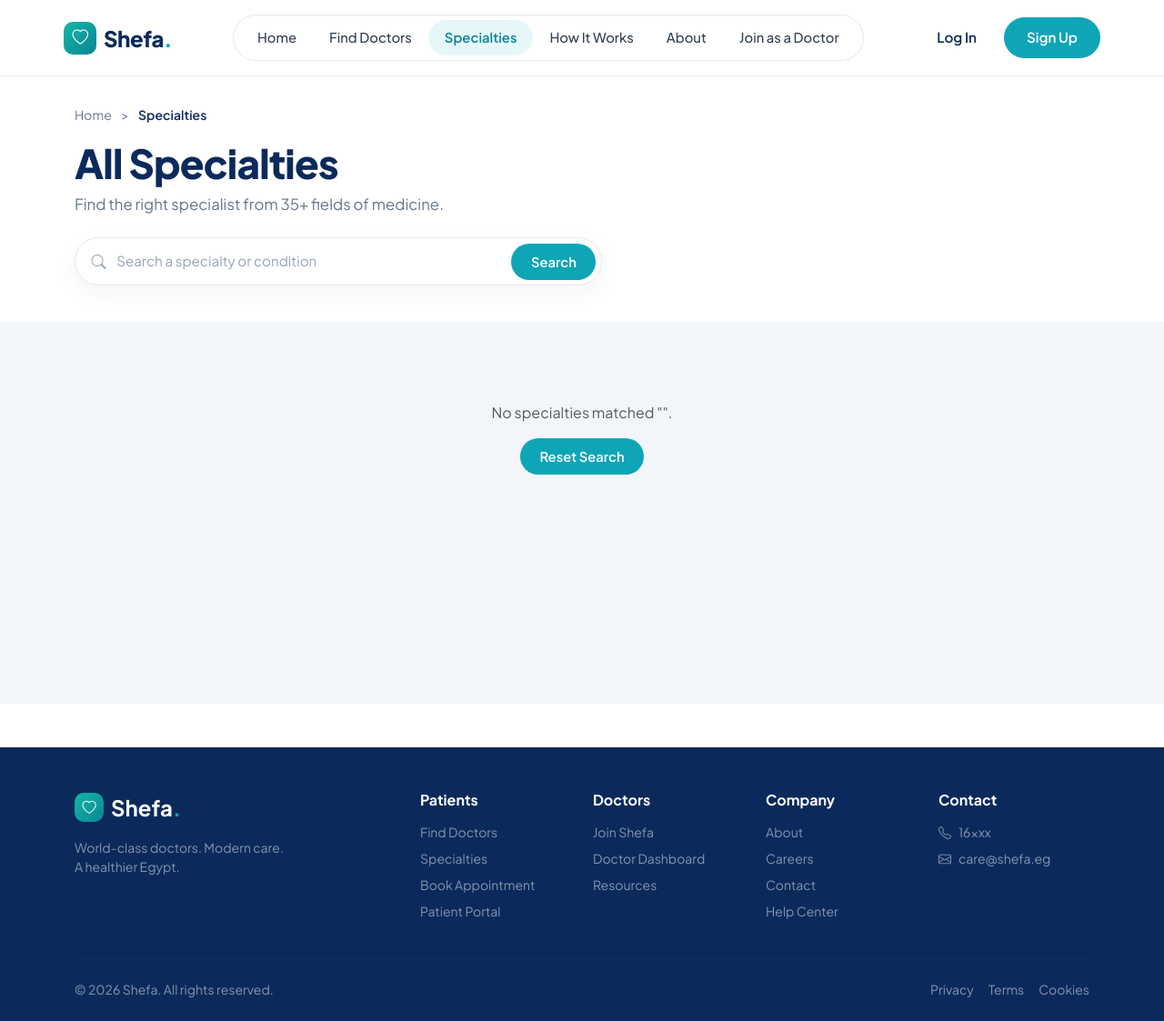
After one commit to dinashraf2006-wq/Medicare-Clinic-Management-Appointment-System, an ASP.NET Core app: template MediCare.Web/Views/Specialties/Index.cshtml in a window 1280 px wide. The commit adds this page. Shown: the whole page at 91% size. Run offline with ASP.NET Core 8, Linux system fonts and the light colour scheme; the template is opened without the code that fills it, so the values that code supplies are empty; style sheets or scripts are compiled from the project's sources.

Commit message:
added specilizations page

```diff
--- a/MediCare.Data/Repositories/IUnitOfWork.cs
+++ b/MediCare.Data/Repositories/IUnitOfWork.cs
@@ -10,6 +10,7 @@ public interface IUnitOfWork : IDisposable
 
     // Member 2 - Doctors
     IDoctorRepository Doctors { get; }
+    ISpecializationRepository Specialization { get; }
 
     // Generic access to any other table (Doctors, Patients, ...)
     IGenericRepository<T> Repository<T>() where T : class;
--- a/MediCare.Data/Repositories/UnitOfWork.cs
+++ b/MediCare.Data/Repositories/UnitOfWork.cs
@@ -10,6 +10,7 @@ public class UnitOfWork : IUnitOfWork
     private IPrescriptionRepository? _prescriptions;
 
     private IDoctorRepository? _doctors;
+    private ISpecializationRepository? _specialization;
 
     public UnitOfWork(ApplicationDbContext context)
     {
@@ -28,6 +29,9 @@ public class UnitOfWork : IUnitOfWork
     public IDoctorRepository Doctors =>
         _doctors ??= new DoctorRepository(_context);
 
+    public ISpecializationRepository Specialization =>
+        _specialization ??= new SpecializationRepository(_context);
+
     public IGenericRepository<T> Repository<T>() where T : class
     {
         if (!_repositories.TryGetValue(typeof(T), out var repo))
--- a/MediCare.Services/Doctors/DoctorService.cs
+++ b/MediCare.Services/Doctors/DoctorService.cs
@@ -6,7 +6,6 @@ namespace MediCare.Services.Doctors
     {
         Task<IEnumerable<DoctorDto>> SearchDoctorsAsync(string? doctorName, string? specialty, decimal? minFee, decimal? maxFee, string? city = null);
         Task<IEnumerable<string>> GetAvailableCitiesAsync();
-
         Task<IEnumerable<DoctorDto>> GetTopDoctorsAsync(int count = 4);
     }
 
--- a/MediCare.Services/Doctors/DoctorsServiceCollectionExtensions.cs
+++ b/MediCare.Services/Doctors/DoctorsServiceCollectionExtensions.cs
@@ -2,7 +2,7 @@ using Microsoft.Extensions.DependencyInjection;
 
 namespace MediCare.Services.Doctors
 {
-    public static class DoctorsServiceCollectionExtensions
+    public static class SpecializationServiceCollectionExtensions
     {
         public static IServiceCollection AddDoctorServices(this IServiceCollection services)
         {
--- a/MediCare.Web/Program.cs
+++ b/MediCare.Web/Program.cs
@@ -6,6 +6,7 @@ using MediCare.Web.DevTools;
 using Microsoft.AspNetCore.Identity;
 using Microsoft.EntityFrameworkCore;
 using MediCare.Services.Doctors;
+using MediCare.Services.Specializations;
 
 var builder = WebApplication.CreateBuilder(args);
 
@@ -33,6 +34,7 @@ builder.Services.AddScoped<IUnitOfWork, UnitOfWork>();
 
 // ---------- Member 2: Doctors ----------
 builder.Services.AddDoctorServices();
+builder.Services.AddSpecializationServices();
 
 
 // ---------- Member 5: Medical Records & Prescriptions ----------
--- /dev/null
+++ b/MediCare.Web/Views/Specialties/Index.cshtml
@@ -0,0 +1,93 @@
+@model MediCare.Web.Models.Specialties.SpecialtiesViewModel
+
+@{
+    ViewData["Title"] = "All Specialties";
+}
+
+@section Styles {
+    <link rel="stylesheet" href="~/css/specialties-page.css" asp-append-version="true" />
+}
+
+<section class="shefa-specialties-hero">
+    <div class="container">
+        <nav class="shefa-breadcrumb" aria-label="Breadcrumb">
+            <a asp-controller="Home" asp-action="Index">Home</a>
+            <span class="mx-2">&gt;</span>
+            <span class="current">Specialties</span>
+        </nav>
+
+        <h1 class="shefa-page-title">All Specialties</h1>
+        <p class="shefa-page-subtitle">Find the right specialist from 35+ fields of medicine.</p>
+
+        <form asp-controller="Specialties" asp-action="Index" method="get" class="shefa-specialty-search">
+            <i class="bi bi-search search-icon"></i>
+            <input type="text"
+                   name="search"
+                   value="@Model.SearchQuery"
+                   placeholder="Search a specialty or condition"
+                   aria-label="Search a specialty or condition" />
+            <button type="submit" class="shefa-btn-search">Search</button>
+        </form>
+    </div>
+</section>
+
+<section class="shefa-specialties-grid-section">
+    <div class="container">
+        @if (Model.Specialties.Count == 0)
+        {
+            <div class="text-center py-5">
+                <p class="text-muted mb-3">
+                    No specialties matched "@Model.SearchQuery".
+                </p>
+                <a asp-controller="Specialties" asp-action="Index" class="btn shefa-btn-search">
+                    Reset Search
+                </a>
+            </div>
+        }
+        else
+        {
+            <div class="row row-cols-1 row-cols-sm-2 row-cols-md-3 row-cols-lg-4 g-4">
+                @foreach (var item in Model.Specialties)
+                {
+                    <div class="col">
+                        <a asp-controller="Doctors"
+                           asp-action="Index"
+                           asp-route-specialtyId="@item.Id"
+                           class="shefa-specialty-card">
+                            <div class="shefa-specialty-media">
+                                @if (!string.IsNullOrWhiteSpace(item.ImageUrl))
+                                {
+                                    <img src="@item.ImageUrl"
+                                         alt="@item.Name"
+                                         onerror="this.style.display='none'; this.nextElementSibling.style.display='flex';" />
+                                    <div class="shefa-ecg-placeholder" style="display: none;">
+                                        <i class="bi bi-activity"></i>
+                                    </div>
+                                }
+                                else
+                                {
+                                    <div class="shefa-ecg-placeholder">
+                                        <i class="bi bi-activity"></i>
+                                    </div>
+                                }
+                            </div>
+
+                            <div class="shefa-specialty-body">
+                                <div>
+                                    <h2 class="shefa-specialty-title">@item.Name</h2>
+                                    <p class="shefa-specialty-count">
+                                        @item.DoctorCount @(item.DoctorCount == 1 ? "doctor" : "doctors")
+                                    </p>
+                                </div>
+
+                                <span class="shefa-specialty-arrow" aria-hidden="true">
+                                    <i class="bi bi-arrow-right"></i>
+                                </span>
+                            </div>
+                        </a>
+                    </div>
+                }
+            </div>
+        }
+    </div>
+</section>
--- /dev/null
+++ b/MediCare.Web/wwwroot/css/specialties-page.css
@@ -0,0 +1,183 @@
+.shefa-specialties-hero {
+    background-color: #ffffff;
+    padding: 2rem 0 2.5rem;
+}
+
+.shefa-breadcrumb {
+    font-size: 0.875rem;
+    color: var(--shefa-muted);
+    margin-bottom: 1rem;
+}
+
+    .shefa-breadcrumb a {
+        color: var(--shefa-muted);
+        text-decoration: none;
+    }
+
+        .shefa-breadcrumb a:hover {
+            color: var(--shefa-navy);
+        }
+
+    .shefa-breadcrumb .current {
+        color: var(--shefa-navy);
+        font-weight: 600;
+    }
+
+.shefa-page-title {
+    font-size: clamp(2rem, 3.5vw, 2.75rem);
+    font-weight: 800;
+    color: var(--shefa-navy);
+    letter-spacing: -0.02em;
+    margin-bottom: 0.4rem;
+}
+
+.shefa-page-subtitle {
+    color: var(--shefa-muted);
+    font-size: 1.05rem;
+    margin-bottom: 1.5rem;
+}
+
+/* Search Pill Bar */
+.shefa-specialty-search {
+    max-width: 580px;
+    background: #ffffff;
+    border: 1px solid #e2e8f0;
+    border-radius: 999px;
+    padding: 0.35rem 0.35rem 0.35rem 1.1rem;
+    box-shadow: 0 8px 24px rgba(11, 36, 71, 0.05);
+    display: flex;
+    align-items: center;
+    gap: 0.6rem;
+}
+
+    .shefa-specialty-search i.search-icon {
+        color: #94a3b8;
+        font-size: 1rem;
+    }
+
+    .shefa-specialty-search input {
+        border: none;
+        outline: none;
+        box-shadow: none;
+        background: transparent;
+        flex: 1;
+        font-size: 0.95rem;
+        color: var(--shefa-navy);
+    }
+
+        .shefa-specialty-search input::placeholder {
+            color: #94a3b8;
+        }
+
+.shefa-btn-search {
+    background-color: var(--shefa-primary);
+    color: #ffffff;
+    border: none;
+    border-radius: 999px;
+    padding: 0.55rem 1.35rem;
+    font-weight: 600;
+    font-size: 0.92rem;
+    transition: background-color 0.15s ease;
+}
+
+    .shefa-btn-search:hover {
+        background-color: var(--shefa-primary-dark);
+        color: #ffffff;
+    }
+
+/* Grid Section */
+.shefa-specialties-grid-section {
+    background-color: #f2f6fa;
+    padding: 2.5rem 0 4rem;
+    min-height: 420px;
+}
+
+.shefa-specialty-card {
+    display: flex;
+    flex-direction: column;
+    height: 100%;
+    background-color: #ffffff;
+    border: 1px solid #e6edf5;
+    border-radius: 18px;
+    padding: 0.85rem;
+    text-decoration: none;
+    color: inherit;
+    box-shadow: 0 4px 16px rgba(11, 36, 71, 0.03);
+    transition: transform 0.18s ease, box-shadow 0.18s ease, border-color 0.18s ease;
+}
+
+    .shefa-specialty-card:hover {
+        transform: translateY(-3px);
+        box-shadow: 0 12px 26px rgba(11, 36, 71, 0.08);
+        border-color: #cbd5e1;
+    }
+
+.shefa-specialty-media {
+    width: 100%;
+    height: 155px;
+    border-radius: 12px;
+    overflow: hidden;
+    background-color: #e8f1f8;
+    display: flex;
+    align-items: center;
+    justify-content: center;
+}
+
+    .shefa-specialty-media img {
+        width: 100%;
+        height: 100%;
+        object-fit: cover;
+        display: block;
+    }
+
+.shefa-ecg-placeholder {
+    color: var(--shefa-primary);
+    font-size: 2rem;
+    display: flex;
+    align-items: center;
+    justify-content: center;
+}
+
+.shefa-specialty-body {
+    display: flex;
+    align-items: center;
+    justify-content: space-between;
+    gap: 0.75rem;
+    padding: 0.9rem 0.25rem 0.2rem;
+    margin-top: auto;
+}
+
+.shefa-specialty-title {
+    font-size: 1rem;
+    font-weight: 700;
+    color: var(--shefa-navy);
+    margin: 0 0 0.2rem;
+    line-height: 1.25;
+}
+
+.shefa-specialty-count {
+    font-size: 0.85rem;
+    font-weight: 600;
+    color: var(--shefa-primary);
+    margin: 0;
+}
+
+.shefa-specialty-arrow {
+    width: 34px;
+    height: 34px;
+    border-radius: 50%;
+    background-color: #f8fafc;
+    border: 1px solid #e2e8f0;
+    color: var(--shefa-navy);
+    display: inline-flex;
+    align-items: center;
+    justify-content: center;
+    flex-shrink: 0;
+    transition: background-color 0.15s ease, color 0.15s ease, border-color 0.15s ease;
+}
+
+.shefa-specialty-card:hover .shefa-specialty-arrow {
+    background-color: var(--shefa-primary);
+    border-color: var(--shefa-primary);
+    color: #ffffff;
+}
```
Also changed, not shown: MediCare.Data/Repositories/SpecializationRepository.cs (added, +34 -0 lines), MediCare.Services/Specializations/SpecializationService.cs (added, +23 -0 lines), MediCare.Services/Specializations/SpecializationServiceCollectionExtensions.cs (added, +13 -0 lines), MediCare.Web/Controllers/HomeController.cs (+16 -13 lines), MediCare.Web/Controllers/Specialties/SpecialtiesController.cs (added, +53 -0 lines), MediCare.Web/Models/Home/HomeViewModel.cs (+2 -8 lines), MediCare.Web/Models/Specialties/SpecialtiesViewModel.cs (added, +19 -0 lines), MediCare.Web/Views/Doctors/Index.cshtml (+1 -6 lines), MediCare.Web/Views/Home/ForDoctors.cshtml (+0 -15 lines), MediCare.Web/Views/Home/Index.cshtml (+25 -65 lines).
